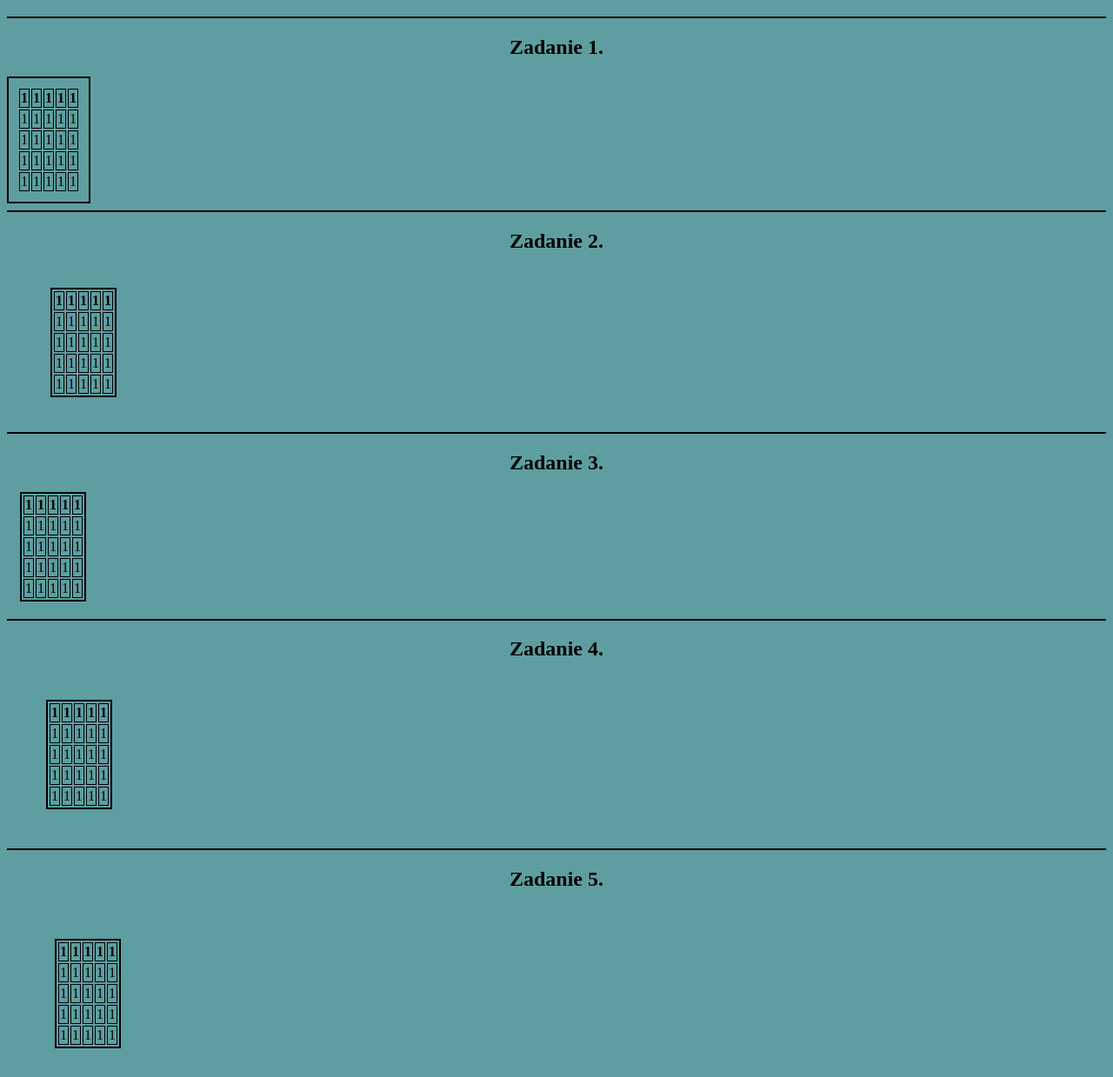
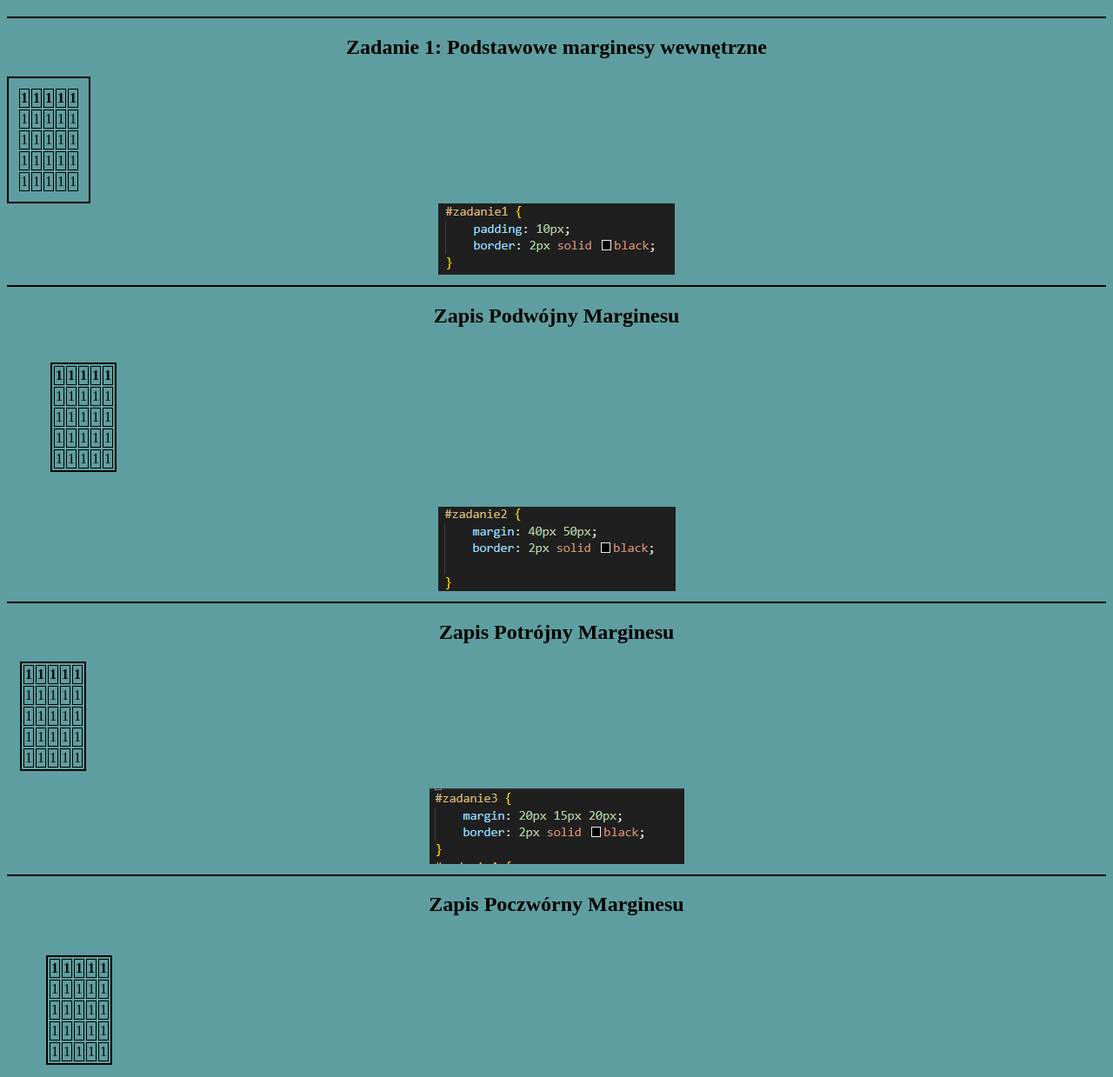
Before and after one commit to Antek400/marginesy, a plain HTML site: page Marginesy.html in a window 1280 px wide. Shown: the part 61-1300 px from the top of the page at 87% size. Drawn offline with Linux system fonts and the light colour scheme.

Commit message:
Update Marginesy.html

```diff
--- a/Marginesy.html
+++ b/Marginesy.html
@@ -43,7 +43,7 @@
         <body>
             <h1>Zadania z marginesami</h1>
                 <hr color="black">
-            <h2>Zadanie 1.</h2>
+            <h2>Zadanie 1: Podstawowe marginesy wewnętrzne</h2>
             <table id="zadanie1">
                 <tr><th>1</th><th>1</th><th>1</th><th>1</th><th>1</th></tr>
                 <tr><td>1</td><td>1</td><td>1</td><td>1</td><td>1</td></tr>
@@ -51,8 +51,9 @@
                 <tr><td>1</td><td>1</td><td>1</td><td>1</td><td>1</td></tr>
                 <tr><td>1</td><td>1</td><td>1</td><td>1</td><td>1</td></tr>
             </table>
+            <img src="kod1.png">
                 <hr color="black">
-            <h2>Zadanie 2.</h2>
+            <h2>Zapis Podwójny Marginesu</h2>
             <table id="zadanie2">
                 <tr><th>1</th><th>1</th><th>1</th><th>1</th><th>1</th></tr>
                 <tr><td>1</td><td>1</td><td>1</td><td>1</td><td>1</td></tr>
@@ -60,8 +61,9 @@
                 <tr><td>1</td><td>1</td><td>1</td><td>1</td><td>1</td></tr>
                 <tr><td>1</td><td>1</td><td>1</td><td>1</td><td>1</td></tr>
             </table>
+            <img src="kod2.png">
                 <hr color="black">
-            <h2>Zadanie 3.</h2>
+            <h2>Zapis Potrójny Marginesu</h2>
             <table id="zadanie3">
                 <tr><th>1</th><th>1</th><th>1</th><th>1</th><th>1</th></tr>
                 <tr><td>1</td><td>1</td><td>1</td><td>1</td><td>1</td></tr>
@@ -69,8 +71,9 @@
                 <tr><td>1</td><td>1</td><td>1</td><td>1</td><td>1</td></tr>
                 <tr><td>1</td><td>1</td><td>1</td><td>1</td><td>1</td></tr>
             </table>
+            <img src="kod3.png">
                 <hr color="black">
-            <h2>Zadanie 4.</h2>
+            <h2>Zapis Poczwórny Marginesu</h2>
             <table id="zadanie4">
                 <tr><th>1</th><th>1</th><th>1</th><th>1</th><th>1</th></tr>
                 <tr><td>1</td><td>1</td><td>1</td><td>1</td><td>1</td></tr>
@@ -78,8 +81,9 @@
                 <tr><td>1</td><td>1</td><td>1</td><td>1</td><td>1</td></tr>
                 <tr><td>1</td><td>1</td><td>1</td><td>1</td><td>1</td></tr>
             </table>
+            <img src="kod4.png">
                 <hr color="black">
-            <h2>Zadanie 5.</h2>
+            <h2>Marginesy Dla Wybranych Stron</h2>
             <table id="zadanie5">
                 <tr><th>1</th><th>1</th><th>1</th><th>1</th><th>1</th></tr>
                 <tr><td>1</td><td>1</td><td>1</td><td>1</td><td>1</td></tr>
@@ -87,7 +91,6 @@
                 <tr><td>1</td><td>1</td><td>1</td><td>1</td><td>1</td></tr>
                 <tr><td>1</td><td>1</td><td>1</td><td>1</td><td>1</td></tr>
             </table>
-
-
+            <img src="kod5.png">
         </body>
 </html>
```
